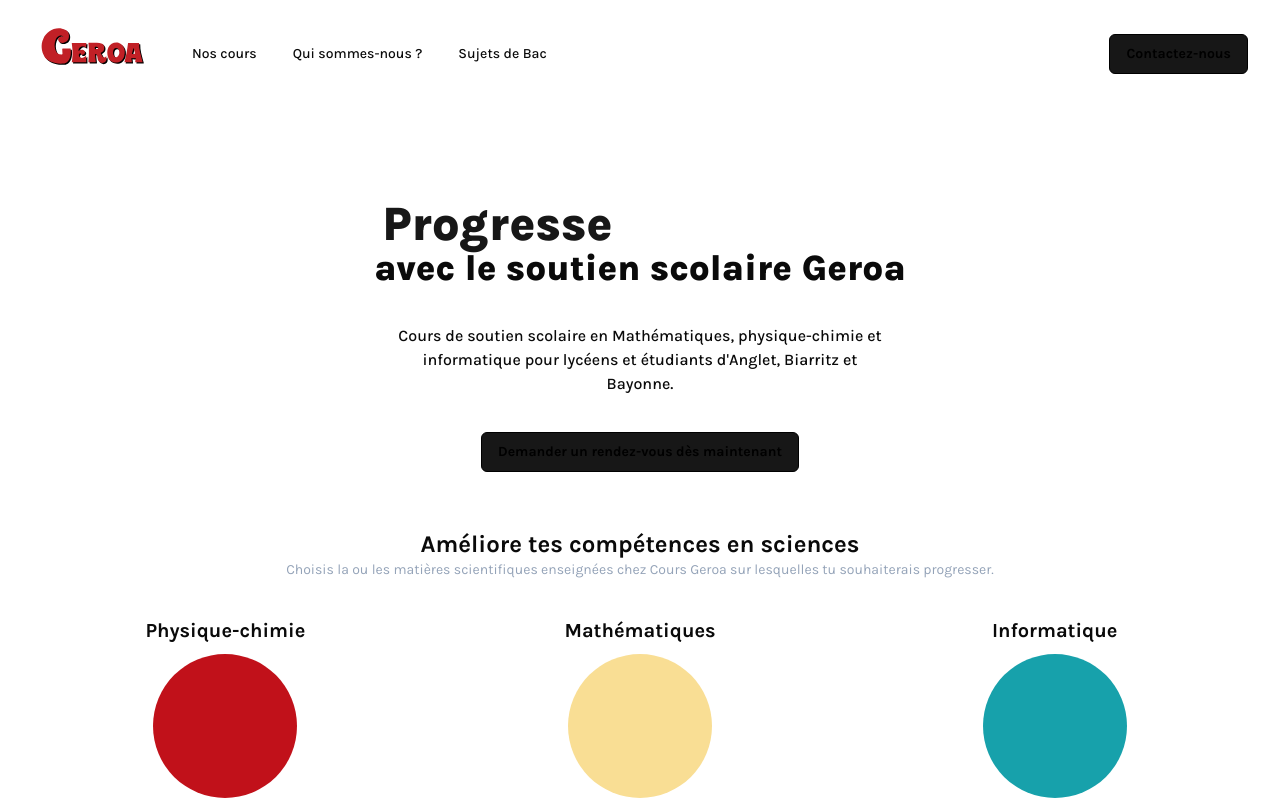
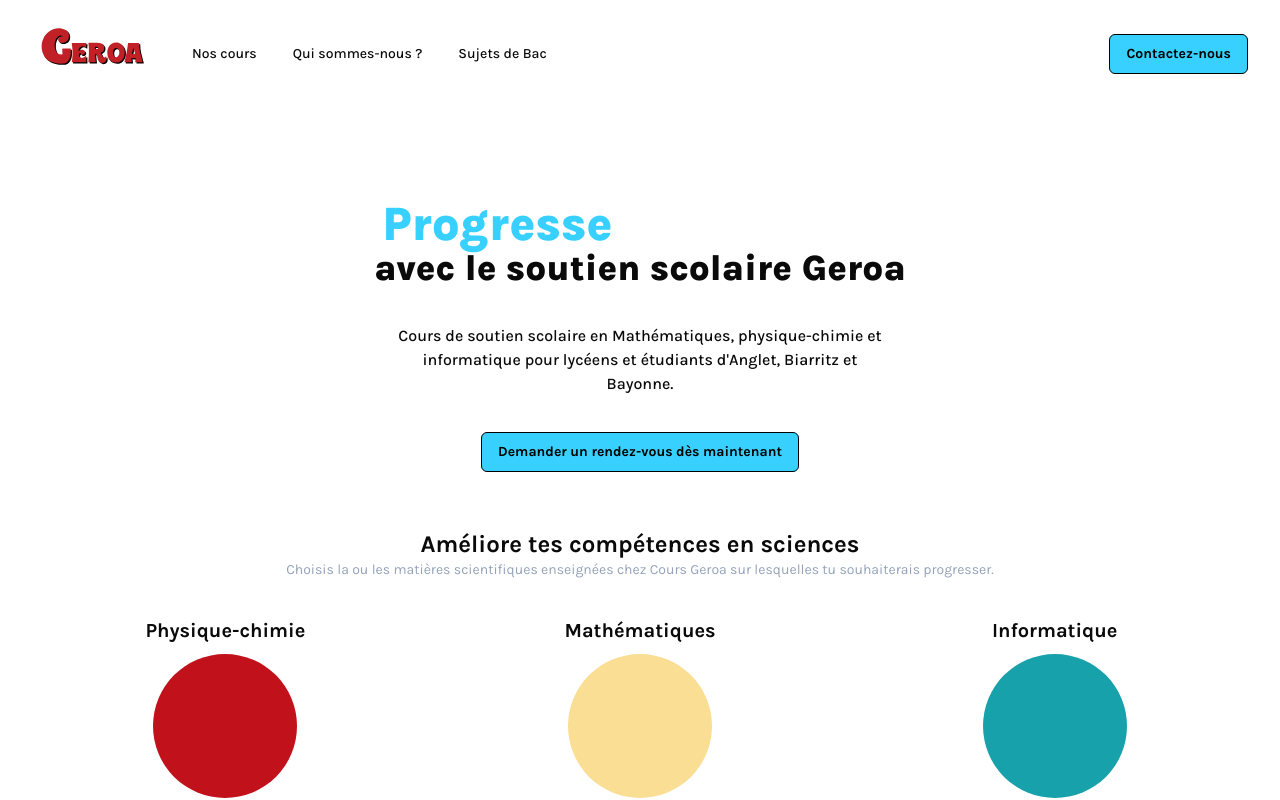
Before and after one commit to clemencefrz/cours-geroa, a Next.js app: page / in a window 1280 px wide. Shown: the top 800 px of the page. Built offline with nearby package versions, Linux system fonts and the light colour scheme.

Commit message:
Rétablir la bonne couleur primaire

```diff
--- a/src/styles/globals.css
+++ b/src/styles/globals.css
@@ -10,7 +10,7 @@
     --card-foreground: 0 0% 3.9%;
     --popover: 0 0% 100%;
     --popover-foreground: 0 0% 3.9%;
-    --primary: 0 0% 9%;
+    --primary: 194 100% 61%;
     --primary-foreground: 0 0% 98%;
     --secondary: 0 0% 96.1%;
     --secondary-foreground: 0 0% 9%;
```
Also changed, not shown: components.json, src/app/admin/layout.tsx (line endings or trailing spaces).
